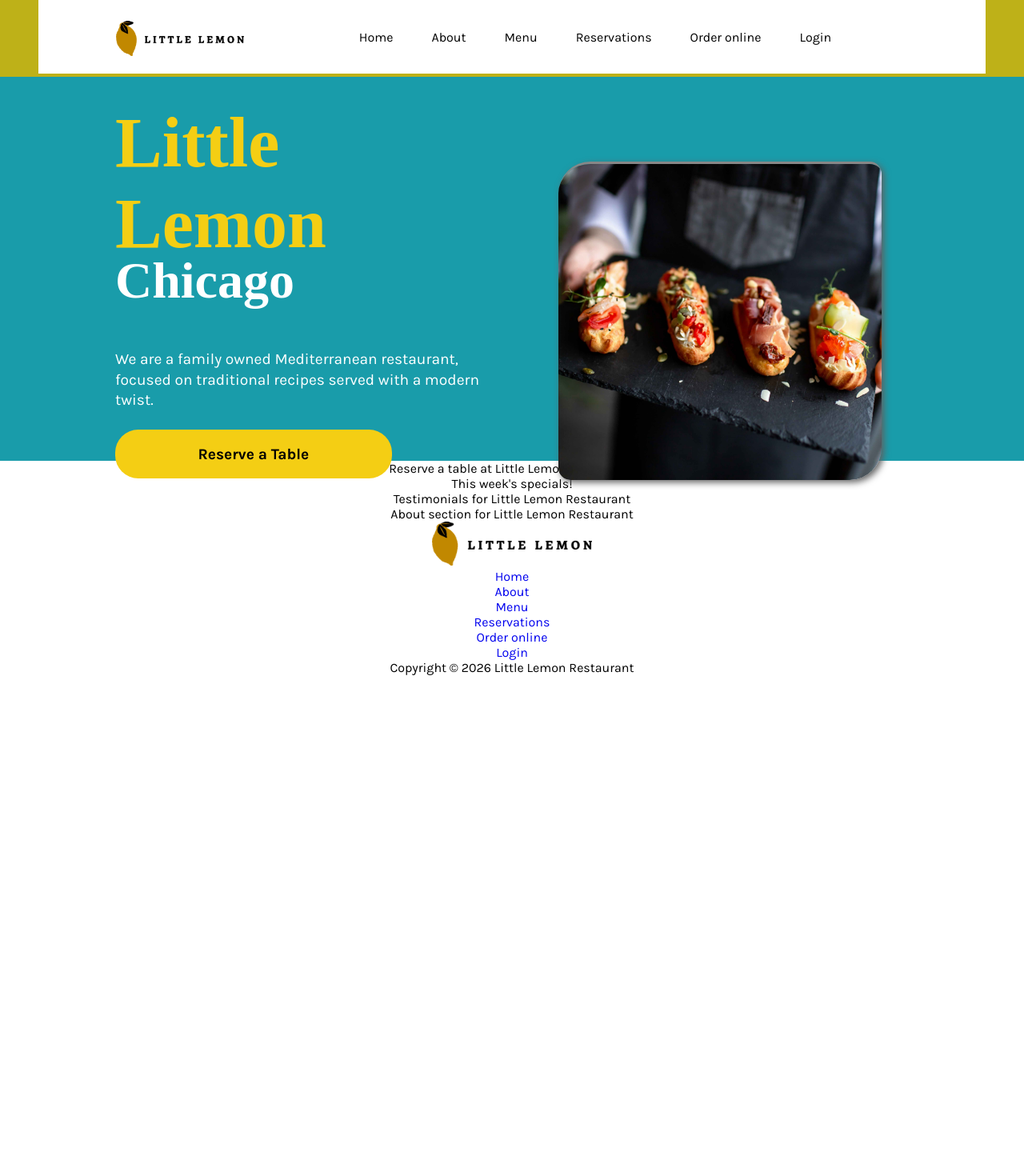
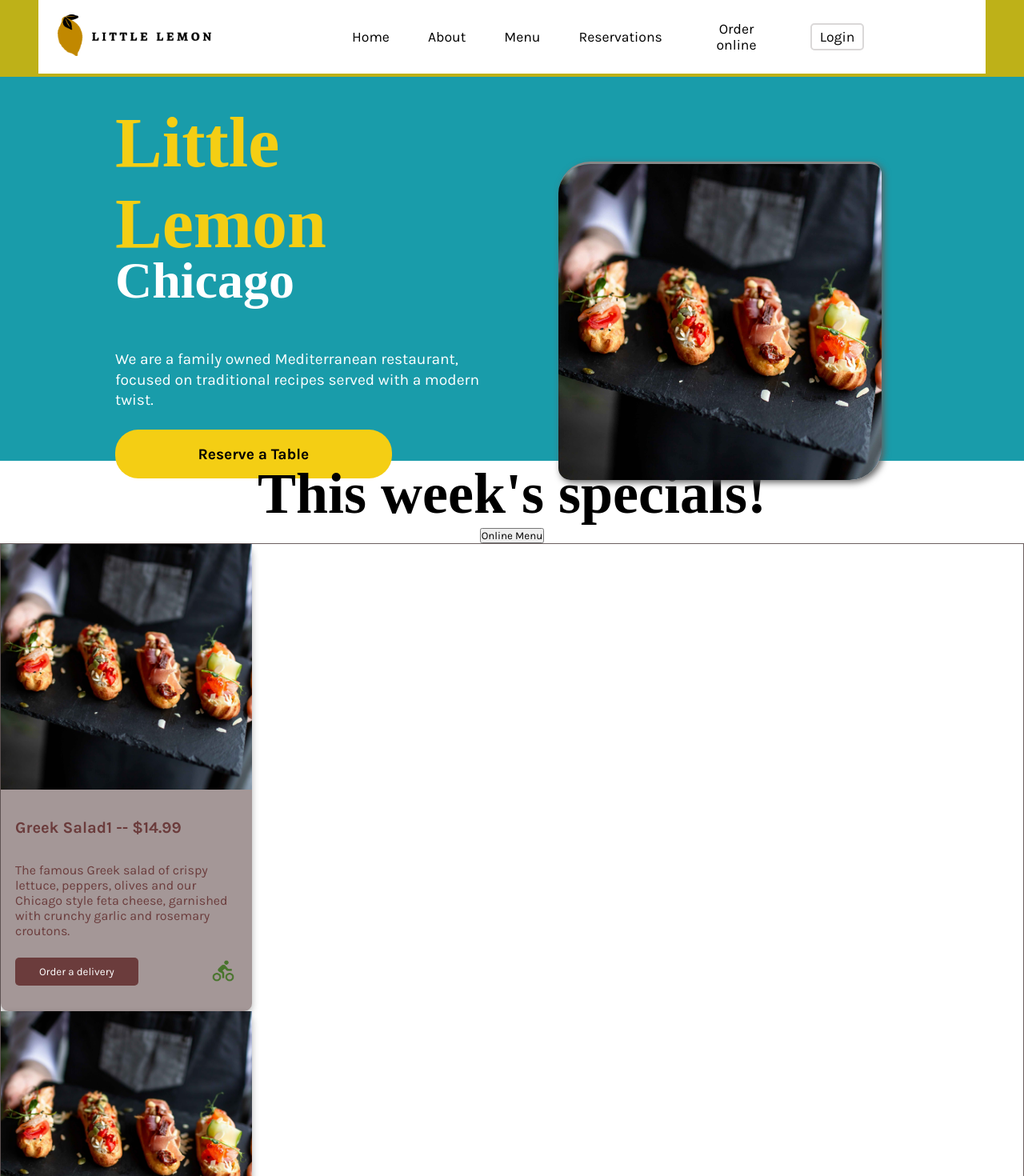
Before and after one commit to HkCode25/little-lemon-app, a React (Create React App) app: page / in a window 1280 px wide. Shown: the top 1470 px of the page at 80% size. Before the commit the page ends 844 px from the top, so only its background shows below. Built offline with nearby package versions, Linux system fonts and the light colour scheme.

Commit message:
order online

```diff
--- a/src/App.js
+++ b/src/App.js
@@ -4,18 +4,20 @@ import './Components/Header/heroSection.css';
 /* import logo from './assets/logo.png'; */
 import Navbar from './Components/Navbar';
 import HeroSection from './Components/Header/HeroSection';
-import MainApp from './Components/Main';
+import OrderOnline from './Components/OrderOnline';
 import Footer from './Components/Footer';
 import React from 'react';
-
-
+import Testimonials from './Components/Testimonials';
+import About from './Components/About';
 
 function App() {
   return (
     <div className="AppWrapper">
         <Navbar />
         <HeroSection />
-        <MainApp />
+        <OrderOnline />
+        <Testimonials />
+        <About />
         <Footer />
     </div>
   );
--- a/src/Components/About.js
+++ b/src/Components/About.js
@@ -8,7 +8,7 @@ function About() {
   return (
     <div className="about">
       <div className="about__container">
-        <h1>About Little Lemon</h1>
+        <h1>About section for Little Lemon Restaurant</h1>
       </div>
     </div>
   );
--- a/src/Components/Main.js
+++ /dev/null
@@ -1,31 +0,0 @@
-import React from "react";
-//import './App.css';
-
-
-function MainApp() {
-
-    return (
-
-        <main className='App-main'>
-        <article>
-            <div>Reserve a table at Little Lemon Restaurant</div>
-        </article>
-
-        <article>
-            <div>This week's specials!</div>
-        </article>
-
-        <article>
-            <div>Testimonials for Little Lemon Restaurant</div>
-        </article>
-
-        <article>
-            <div>About section for Little Lemon Restaurant</div>
-        </article>
-
-        </main>
-
-    );
-}
-
-export default MainApp;
--- a/src/Components/Navbar.css
+++ b/src/Components/Navbar.css
@@ -23,15 +23,15 @@ header {
 }
 
 .header_logo {
- width: 20vh;
+ width: 24vh;
  object-fit: contain;
- margin: 0 3vh;
+ margin: 1vh 3vh;
  margin-top: 8px;
  background-color: white;
 }
 
 nav {
- padding: 0 12vh 0 12vh;
+ padding: 0 16vh 0 16vh;
  height: 100%;
  display: flex;
  list-style-type: none;
@@ -39,12 +39,17 @@ nav {
 }
 
 .nav-element {
- font-size: 2vh;
+ font-size: 1rem;
  color: #000000;
  text-decoration: none;
  margin-top: auto;
  margin-bottom: auto;
  padding: 1vh 3vh;
+
+ /* Extra large devices (large laptops and desktops, 1200px and up) */
+@media only screen and (min-width: 1200px) {
+ font-size: 1.1rem;
+}
 }
 
 .nav-element:hover {
@@ -70,15 +75,15 @@ nav {
  align-items: center;
 }
 
-/* .signin_but {
+ .signin_but {
  padding: 0.6vh 1.2vh;
  border-radius: 5px;
- border: 0.3vh solid rgb(173, 9, 9);
-} */
+ border: 0.3vh solid rgb(218, 216, 216);
+}
 
-/* .signin_but:hover {
+ .signin_but:hover {
  border-color: var(--secondaryColor2);
-} */
+}
 
 @media only screen and (max-width: 940px) {
 
--- /dev/null
+++ b/src/Components/OrderOnline.css
@@ -0,0 +1,95 @@
+/* *{
+  margin:0;
+  padding:0;
+  box-sizing:border-box;
+  font-family: 'karla', sans-serif;
+}
+
+body{
+  background-color:#f2d8d8;
+  padding: min(20px, 30%);
+  color: aliceblue;
+} */
+
+.container h1{
+  margin: 2vh;
+  color: #6b3c3c;
+}
+
+.card{
+  background-color: #a49797;
+  border-radius: 10px;
+  padding-bottom: 4vh;
+  /* padding-top: 0; */
+  box-shadow: 0 4px 8px rgba(0,0,0,0.3);
+  /* margin: 2vh; */
+  text-align: center;
+}
+
+.container{
+  display: grid;
+  border: 1px solid #6c6060;
+  grid-template-columns: repeat(auto-fit, minmax(300px, 1fr));
+  gap: 1vh;
+  justify-content: center;
+}
+
+.container img{
+  width: 100%;
+  height: auto;
+  padding-bottom: 3vh;
+  margin: 0;
+  justify-content: center;
+}
+
+.card h3{
+  color: #6b3c3c;
+  margin-bottom: 2vh;
+  font-size: 1.25rem;
+  margin-left: 10px;
+  margin-right: 10px;
+  text-align: left;
+  padding: 1vh;
+}
+
+.card p{
+  color: #6b3c3c;
+  margin-bottom: 2vh;
+  padding: 1vh;
+  margin-left: 10px;
+  margin-right: 10px;
+  text-align: left;
+}
+
+.card .btn{
+  background-color: #6b3c3c;
+  color: white;
+  border: none;
+  padding: 10px 30px;
+  border-radius: 5px;
+  cursor: pointer;
+  transition: background-color 0.3s ease;
+  /* margin-left: 10px;
+  margin-right: 10px; */
+  text-align: center;
+}
+
+.card .btn:hover{
+  background-color: #c7c2c2;
+  color: #6b3c3c;
+}
+
+.cardButton{
+  text-align: left;
+  margin-left: 10px;
+  padding-left: 1vh;
+}
+
+
+.cardIcon{
+  width: 10%;
+  margin-right: 20px;
+  margin-top: -34px;
+  float: right;
+  position: relative;
+}
--- a/src/Components/OrderOnline.js
+++ b/src/Components/OrderOnline.js
@@ -1,11 +1,116 @@
+import React from "react";
+import './OrderOnline.css';
+import heroimage from '../assets/heroimage.jpg';
+import  bikeicon2 from '../assets/bikeicon2.png';
+
 function OrderOnline () {
+
     return (
-       <h1>Order Online on this page.</h1>
-   );
 
+    <main className='order-online'>
+
+        <div className="title">
+            <h1>This week's specials!</h1>
+            <div className='onlineMenu-btn'><button>Online Menu</button></div>
+        </div>
+
+    <div className="container swiper mySwiper">
+
+    <div className="swiper-wrapper">
+
+    <div className="card card1 swiper-slide">
+
+      <img src={heroimage} width = "160px" alt="Placeholder image"/>
+      <h3>Greek Salad1 -- $14.99</h3>
+      <p>The famous Greek salad of crispy lettuce, peppers, olives and our Chicago style feta cheese, garnished with crunchy garlic and rosemary croutons. </p>
+      <div className="cardButton">
+        <button class="btn">Order a delivery</button>
+      </div>
+      <div className="cardIcon">
+        <img src={bikeicon2} alt="bike icon"/>
+      </div>
+    </div>
+
+
+    <div className="card card2 swiper-slide">
+
+      <img src={heroimage} width = "160px" alt="Placeholder image"/>
+      <h3>Greek Salad1 -- $14.99</h3>
+      <p>The famous Greek salad of crispy lettuce, peppers, olives and our Chicago style feta cheese, garnished with crunchy garlic and rosemary croutons. </p>
+      <div className="cardButton">
+        <button class="btn">Order a delivery</button>
+      </div>
+      <div className="cardIcon">
+        <img src={bikeicon2} alt="bike icon"/>
+      </div>
+    </div>
+
+
+    <div className="card card3 swiper-slide">
+
+      <img src={heroimage} width = "160px" alt="Placeholder image"/>
+      <h3>Greek Salad1 -- $14.99</h3>
+      <p>The famous Greek salad of crispy lettuce, peppers, olives and our Chicago style feta cheese, garnished with crunchy garlic and rosemary croutons. </p>
+      <div className="cardButton">
+        <button class="btn">Order a delivery</button>
+      </div>
+      <div className="cardIcon">
+        <img src={bikeicon2} alt="bike icon"/>
+      </div>
+    </div>
+
+
+    <div className="card card4 swiper-slide">
+
+      <img src={heroimage} width = "160px" alt="Placeholder image"/>
+      <h3>Greek Salad1 -- $14.99</h3>
+      <p>The famous Greek salad of crispy lettuce, peppers, olives and our Chicago style feta cheese, garnished with crunchy garlic and rosemary croutons. </p>
+      <div className="cardButton">
+        <button class="btn">Order a delivery</button>
+      </div>
+      <div className="cardIcon">
+        <img src={bikeicon2} alt="bike icon"/>
+      </div>
+    </div>
+
+    <div className="card card5 swiper-slide">
+
+      <img src={heroimage} width = "160px" alt="Placeholder image"/>
+      <h3>Greek Salad1 -- $14.99</h3>
+      <p>The famous Greek salad of crispy lettuce, peppers, olives and our Chicago style feta cheese, garnished with crunchy garlic and rosemary croutons. </p>
+      <div className="cardButton">
+        <button class="btn">Order a delivery</button>
+      </div>
+      <div className="cardIcon">
+        <img src={bikeicon2} alt="bike icon"/>
+      </div>
+    </div>
+
+
+    <div className="card card6 swiper-slide">
+
+      <img src={heroimage} width = "160px" alt="Placeholder image"/>
+      <h3>Greek Salad1 -- $14.99</h3>
+      <p>The famous Greek salad of crispy lettuce, peppers, olives and our Chicago style feta cheese, garnished with crunchy garlic and rosemary croutons. </p>
+      <div className="cardButton">
+        <button class="btn">Order a delivery</button>
+      </div>
+      <div className="cardIcon">
+        <img src={bikeicon2} alt="bike icon"/>
+      </div>
+    </div>
+
+
+    </div>
+        <div class="swiper-button-prev"></div>
+        <div class="swiper-button-next"></div>
+        <div class="swiper-pagination"></div>
+    </div>
+
+    </main>
+
+    );
 }
 
 
-
-
 export default OrderOnline;
--- /dev/null
+++ b/src/Components/Testimonials.js
@@ -0,0 +1,21 @@
+import React from "react";
+import './Testimonials.css';
+
+
+function Testimonials() {
+
+    return (
+
+        <main className='testimonials'>
+
+        <article>
+            <div>Testimonials for Little Lemon Restaurant</div>
+        </article>
+
+
+        </main>
+
+    );
+}
+
+export default Testimonials;
```
Also changed, not shown: src/Components/Testimonials.css (added), src/assets/bikeicon2.png (added).
